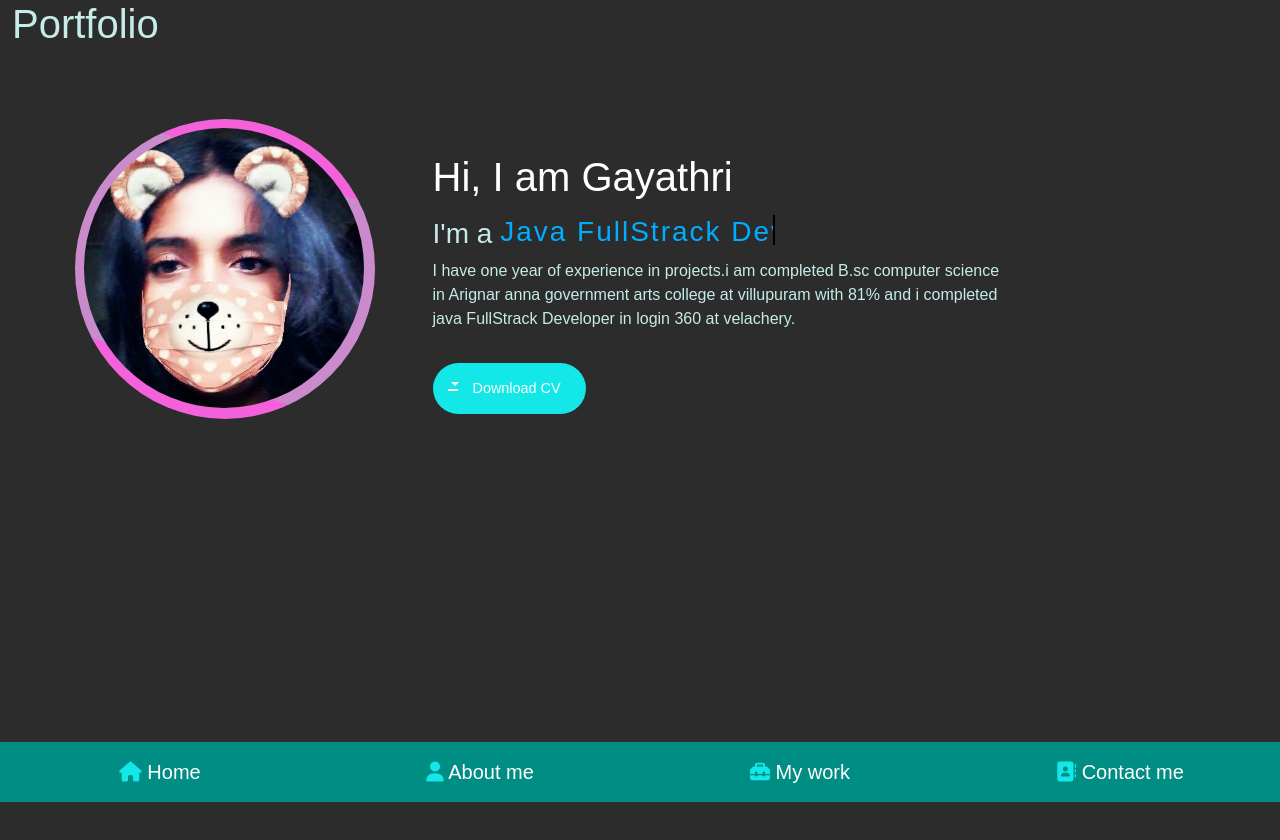
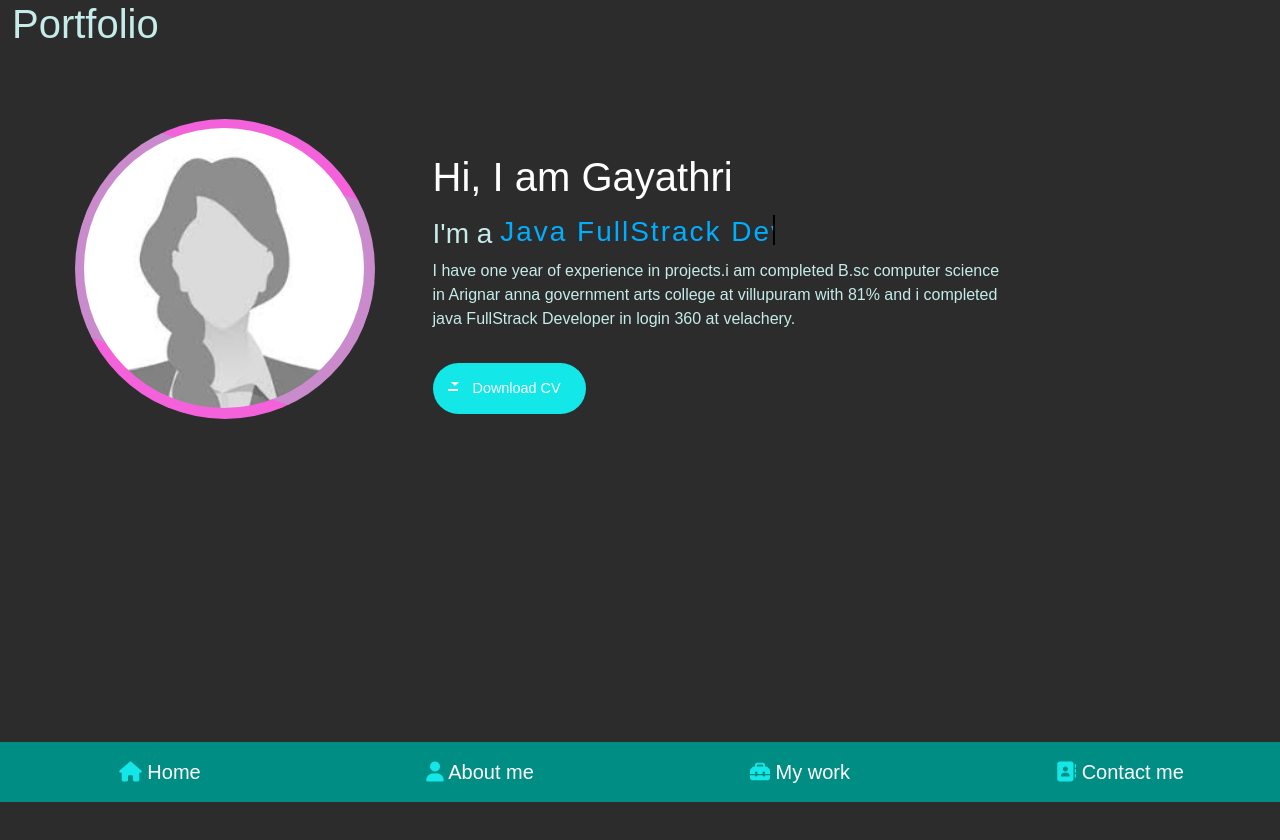
Before and after one commit to 7Gayathri/Portfolio, a plain HTML site: page index.html in a window 1280 px wide. Drawn offline with nearby package versions, Linux system fonts and the light colour scheme.

Commit message:
change a profile pic'

```diff
--- a/index.html
+++ b/index.html
@@ -22,7 +22,7 @@
 
 
             <div class="im">
-                <img src="./skill_img/me.jpg"  alt="profile pic">
+                <img src="./skill_img/profile2.jfif"  alt="profile pic">
             </div>
 
             <div>
```
Also changed, not shown: skill_img/profile.jfif (added), skill_img/profile2.jfif (added), skill_img/profile3.jfif (added).
